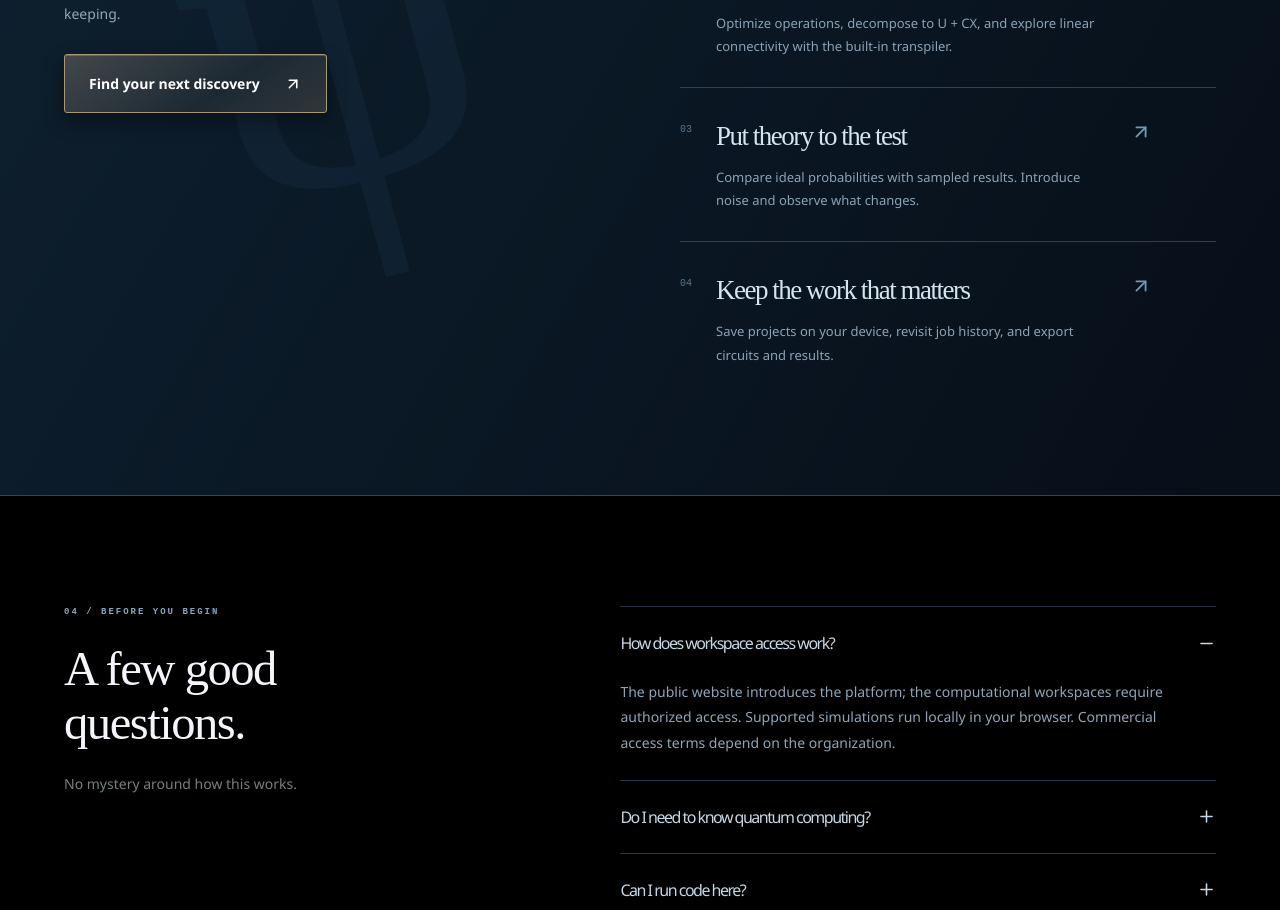
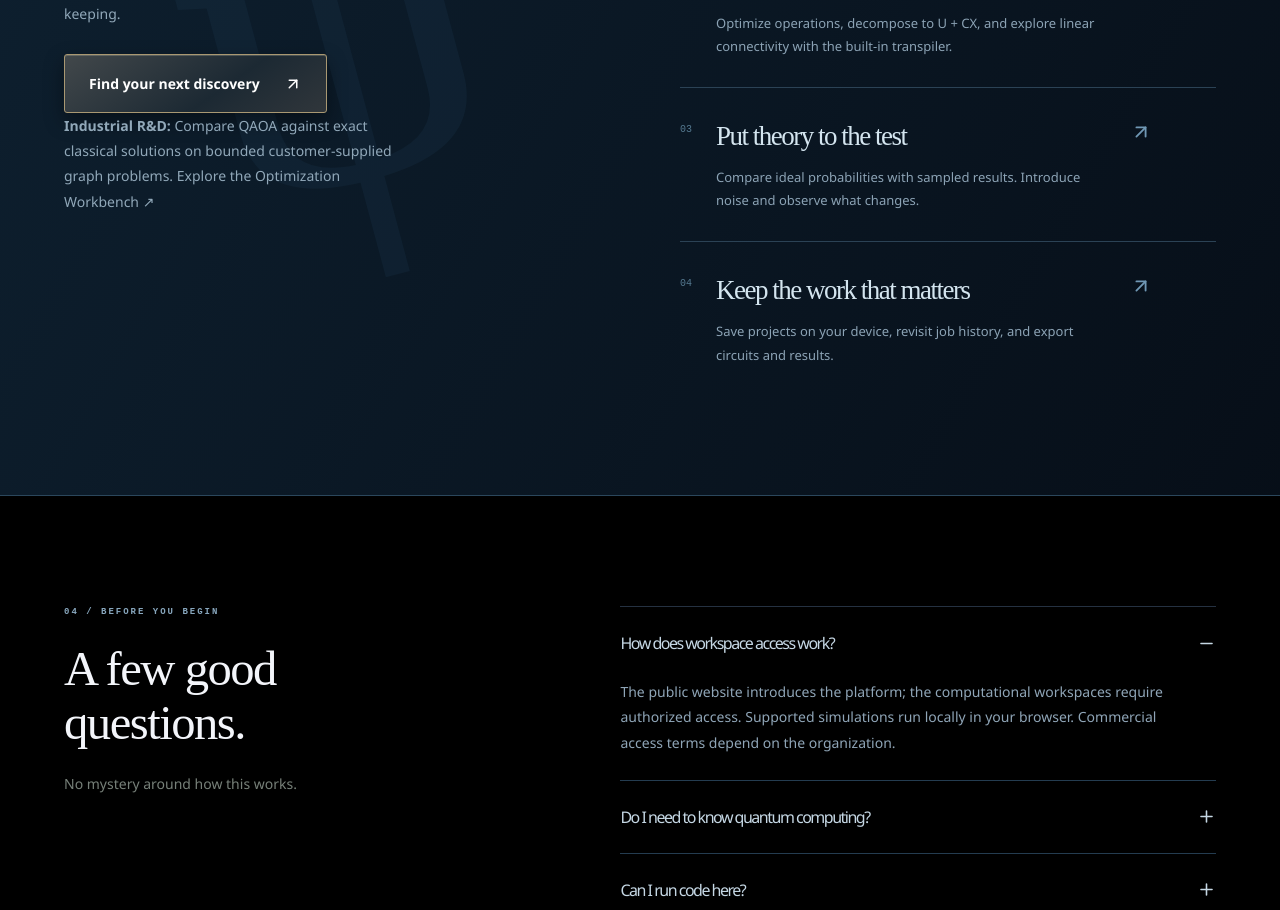
Before and after one commit to Niroop-H/Devashri_S_Quantum, a React (Vite) app in the folder apps/web/: page / in a window 1280 px wide. Shown: the part 3532-4442 px from the top of the page. Built offline with nearby package versions, Linux system fonts and the light colour scheme.

Commit message:
Surface evidence-backed industrial optimization to quantum website visitors

```diff
--- a/apps/web/src/Landing.tsx
+++ b/apps/web/src/Landing.tsx
@@ -170,6 +170,7 @@ export default function Landing() {
             <a className="land-button" href="/studio">
               Find your next discovery <ArrowUpRight size={18} />
             </a>
+            <p className="land-industrial-note"><strong>Industrial R&amp;D:</strong> Compare QAOA against exact classical solutions on bounded customer-supplied graph problems. <a href="/industrial">Explore the Optimization Workbench ↗</a></p>
           </div>
           <div className="workflow-list">
             {[
```
